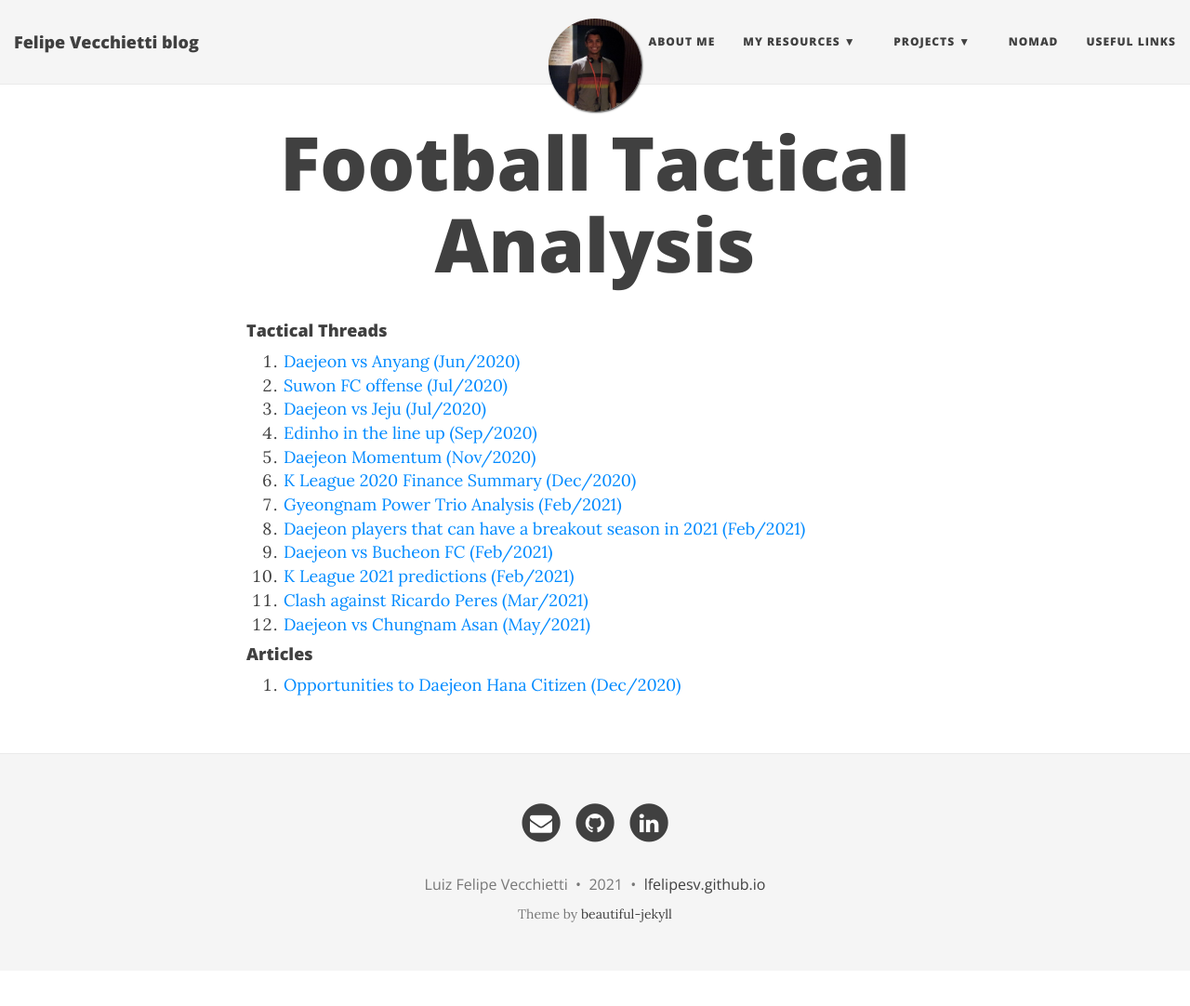
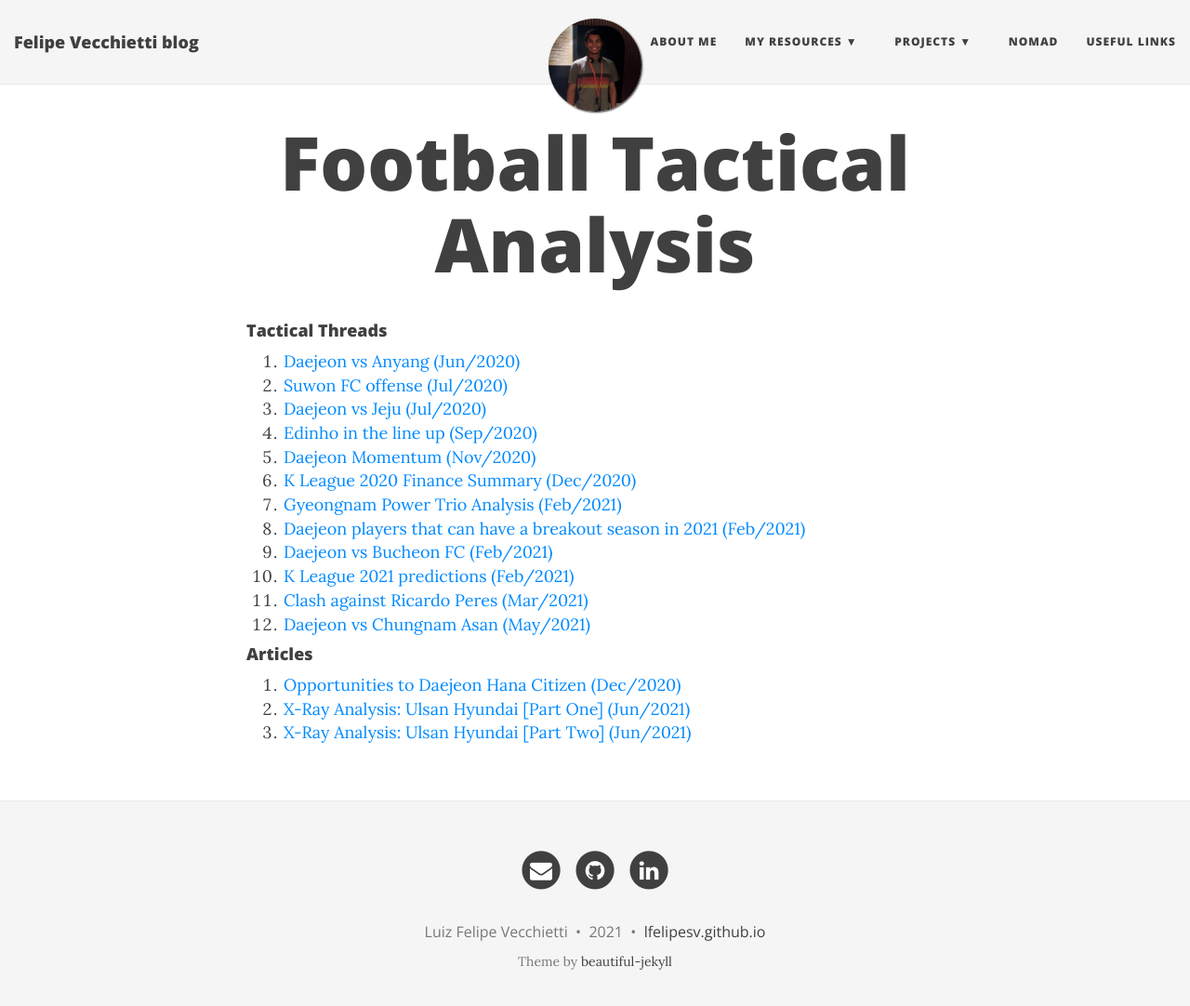
Before and after one commit to lfelipesv/lfelipesv.github.io, a Jekyll site: the page built from tacticalanalysis.md, in a window 1280 px wide and 1095 px high. Shown: the top 1082 px of the window at 93% size. Built offline with Jekyll 4.4.1, drawn with Linux system fonts in a browser that asks for light colours; nearby versions of some CDN libraries.

Commit message:
add ulsan x ray

```diff
--- a/_config.yml
+++ b/_config.yml
@@ -33,10 +33,10 @@ navbar-links:
     # - Computer Architecture Series: "computerarchitecture"
     # - Deep Learning: "deeplearning"
   Projects:
-    - Sertanejator: "http://www.sertanejator.com.br/"
+    # - Sertanejator: "http://www.sertanejator.com.br/"
     - AI World Cup: "http://github.com/aiwc/test_world"
     - AI Soccer: "https://github.com/aisoccer/aisoccer-3d/releases"
-    - EBS ESOF: "http://esof.aisoccer.co.kr/"
+    - EBS ESOF: "https://esof.aisoccer.co.kr/"
     - Daejeon FC Brasil: "https://twitter.com/DaejeonFCBR"
     - Libertadores da K League Podcast: "https://open.spotify.com/show/1iq6f7KRUHPQCyKLiCIYs4"
   Nomad: "nomad"
--- a/tacticalanalysis.md
+++ b/tacticalanalysis.md
@@ -22,3 +22,5 @@ subtitle:
 #### Articles
 
 1. [Opportunities to Daejeon Hana Citizen (Dec/2020)](http://www.kleagueunited.com/2020/12/guest-column-opportunities-for-daejeon.html)
+2. [X-Ray Analysis: Ulsan Hyundai [Part One] (Jun/2021)](http://www.kleagueunited.com/2021/06/x-ray-analysis-ulsan-hyundai-part-one.html)
+3. [X-Ray Analysis: Ulsan Hyundai [Part Two] (Jun/2021)](http://www.kleagueunited.com/2021/06/x-ray-analysis-ulsan-hyundai-part-two.html)
```
